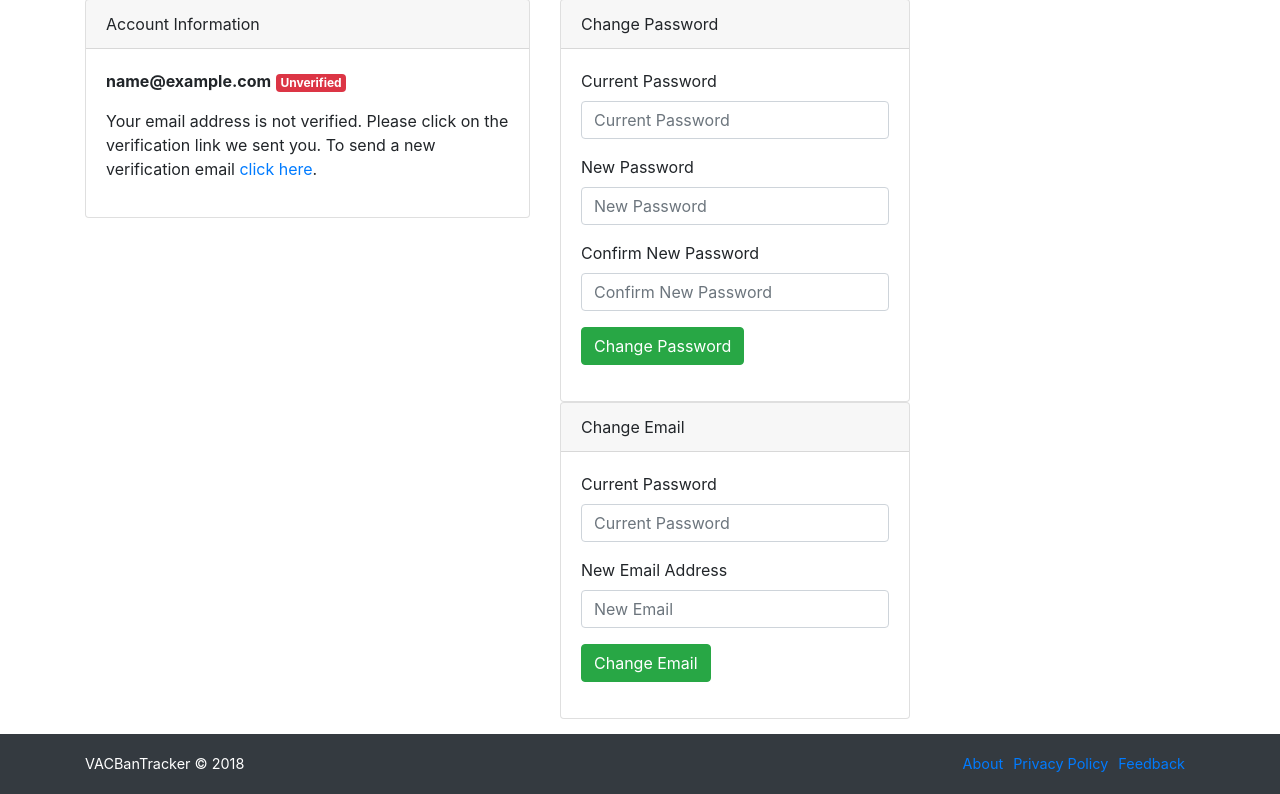
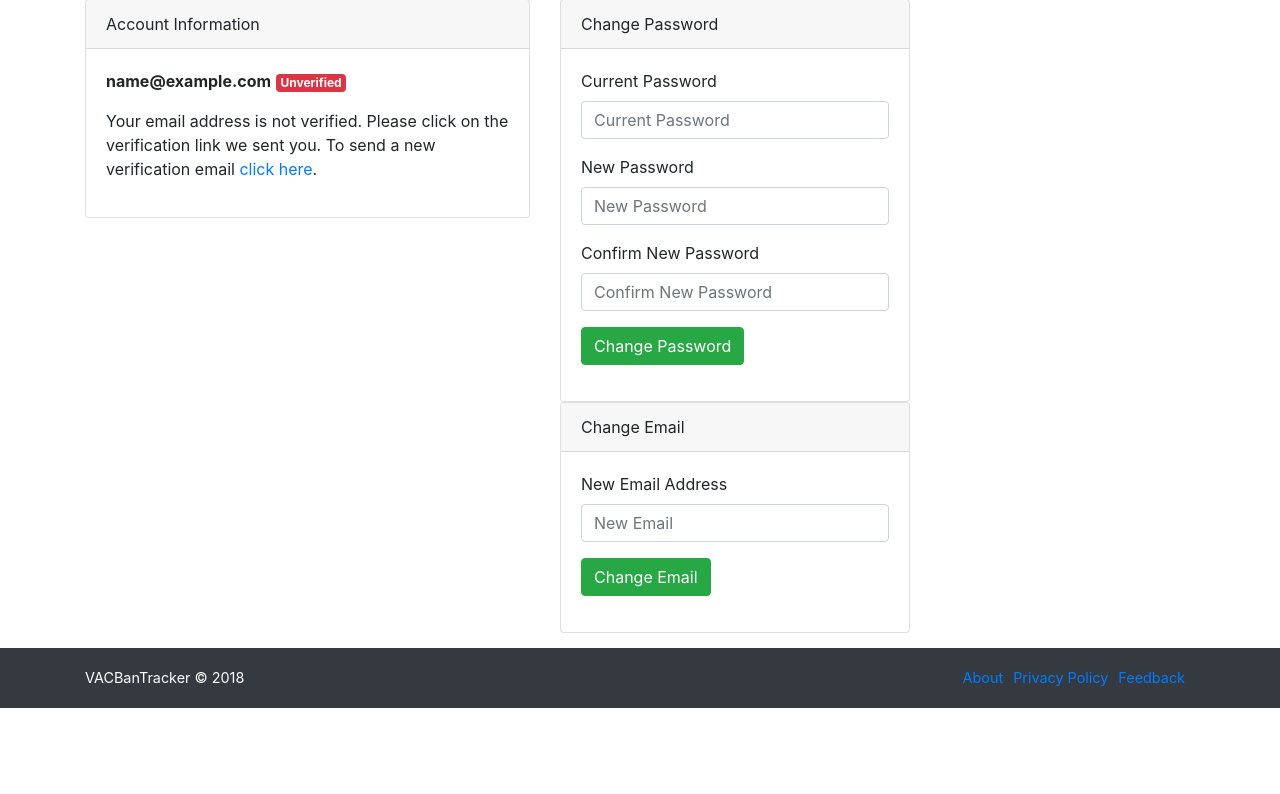
Before and after one commit to Saturn/vacbantracker, a Flask app: page /settings in a window 1280 px wide. Shown: the part 119-913 px from the top of the page. After the commit the page ends 827 px from the top, so only its background shows below. Run offline with Flask 2, Linux system fonts and the light colour scheme; the visitor is signed in with stand-in values (Sample User, id 1); data comes from the database, SQL or seed files in the repository; data that the repository does not hold is empty; style sheets or scripts are compiled from the project's sources.

Commit message:
Revert "Ask for current password when changing email"
This reverts commit 6361a349614a25e96beb40950456fe579ced8674.

```diff
--- a/app/templates/snippets/change_email_form.j2
+++ b/app/templates/snippets/change_email_form.j2
@@ -1,21 +1,6 @@
 
 <form method="post" action="/settings">
   {{ email_form.hidden_tag() }}
-
-  <div class="form-group">
-    {% set form_class = "form-control is-invalid" if email_form.current_password.errors else "form-control" %}
-    {{ email_form.current_password.label() }}
-    <div>
-      {{ email_form.current_password(class=form_class, placeholder="Current Password", required=True) }}
-      {% if email_form.current_password.errors %}
-      <div class="invalid-feedback">
-        {% for error in email_form.current_password.errors %}
-        {{ error }}
-        {% endfor %}
-      </div>
-      {% endif %}
-    </div>
-  </div>
 
   <div class="form-group">
     {% set form_class = "form-control is-invalid" if email_form.email.errors else "form-control" %}
--- a/app/views/auth/forms.py
+++ b/app/views/auth/forms.py
@@ -61,7 +61,6 @@ class ChangePasswordForm(FlaskForm):
 
 class ChangeEmailForm(FlaskForm):
     email = StringField('New Email Address', validators=[DataRequired(), Email()])
-    current_password = PasswordField('Current Password', validators=password_validation)
     submit = SubmitField('Change Email')
 
     def validate_email(self, field):
--- a/app/views/auth/views.py
+++ b/app/views/auth/views.py
@@ -163,13 +163,10 @@ def settings_index():
             pw_form.current_password.errors.append('Wrong password')
 
     elif email_form.submit.data and email_form.validate_on_submit():
-        if current_user.verify_pw(email_form.current_password.data):
-            new_email = email_form.email.data.lower()
-            current_user.send_verification_email(new_email, email_type='new')
-            flash('Email verification has been sent to ' + new_email, 'success')
-            current_user.change_email(new_email)
-        else:
-            email_form.current_password.errors.append('Wrong password.')
+        new_email = email_form.email.data.lower()
+        current_user.send_verification_email(new_email, email_type='new')
+        flash('Email verification has been sent to ' + new_email, 'success')
+        current_user.change_email(new_email)
 
     add_email_form = None
     if current_user.steam_user and not current_user.email:
```
